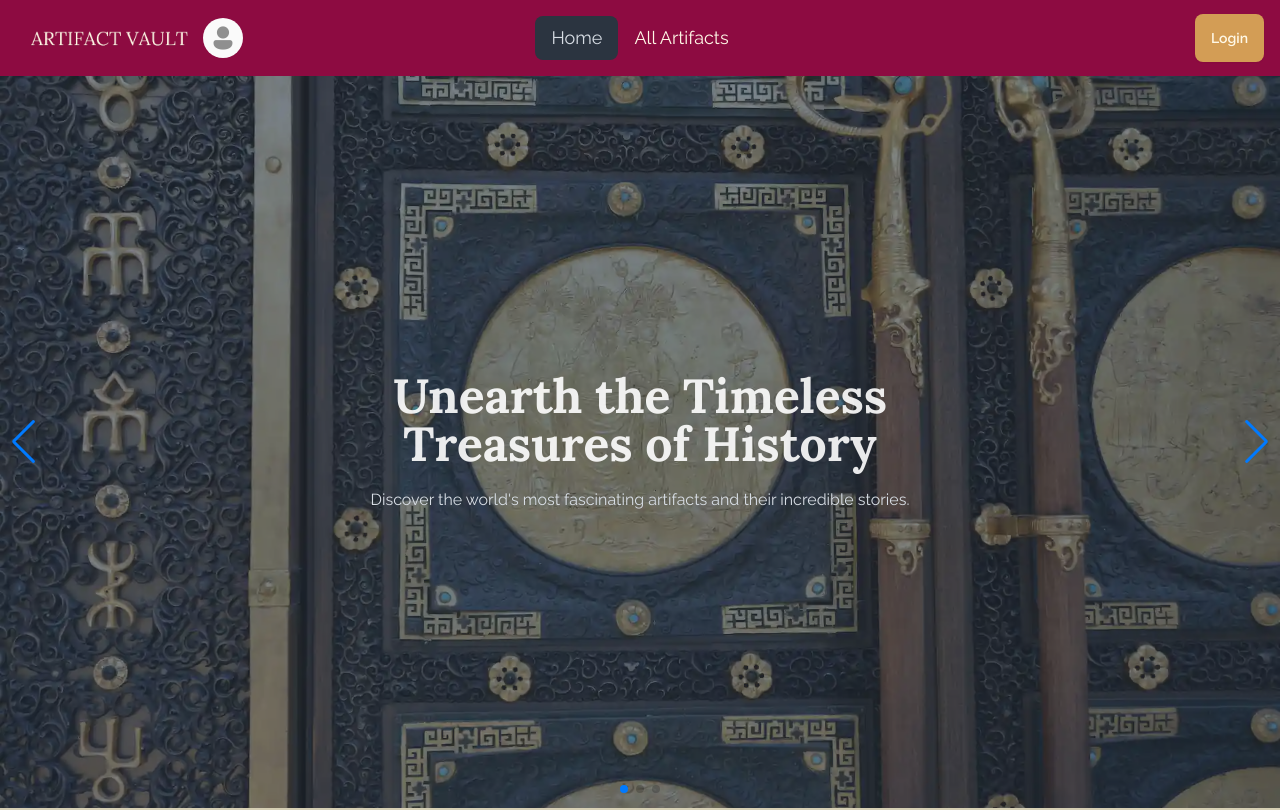
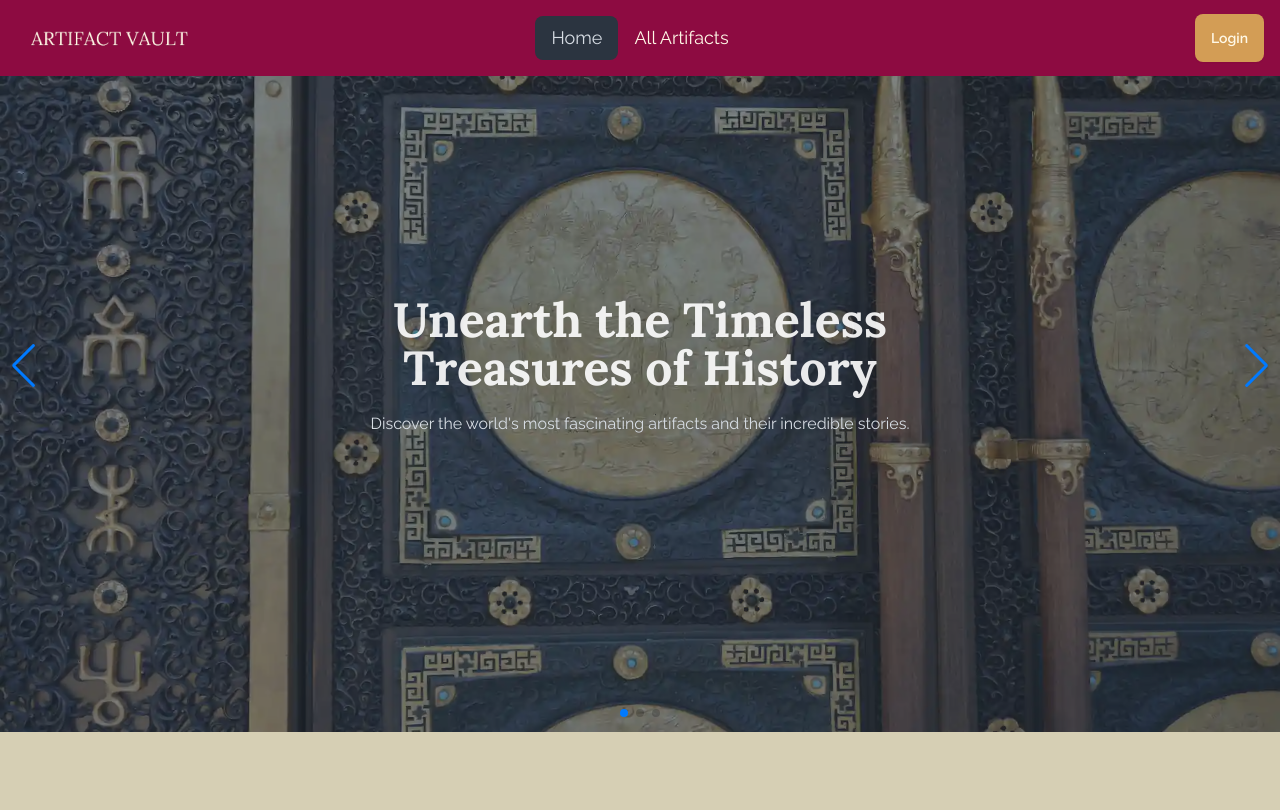
Before and after one commit to Mehedi107/A11-client, a React (Vite) app: page / in a window 1280 px wide. Shown: the top 810 px of the page. Built offline with nearby package versions, Linux system fonts and the light colour scheme; no server answers.

Commit message:
make navbar fixed

```diff
--- a/src/components/navbar/Navbar.jsx
+++ b/src/components/navbar/Navbar.jsx
@@ -17,15 +17,24 @@ const Navbar = () => {
         <NavLink to="/all-artifacts">All Artifacts</NavLink>
       </li>
       {user && (
+        <>
           <li>
             <NavLink to="/add-artifacts">Add Artifacts</NavLink>
           </li>
+          <li>
+            <Link to={'/my-artifacts'}>My Artifacts</Link>
+          </li>
+          <li>
+            <Link to={'/liked-artifacts'}>Liked Artifacts</Link>
+          </li>
+        </>
       )}
     </>
   );
 
   return (
-    <nav className="navbar px-4 bg-primary">
+    <nav className=" bg-primary fixed z-20 w-full">
+      <div className="container mx-auto navbar px-4">
         {/* nav start */}
         <div className="navbar-start justify-start">
           {/* logo for large device */}
@@ -33,8 +42,13 @@ const Navbar = () => {
             <img className="md:h-14 h-10" src={logo} alt="Logo" />
           </NavLink>
           {/* user for small device */}
+          <div className="lg:hidden">
             <div className="drawer z-10 w-10 h-10">
-          <input id="my-drawer-2" type="checkbox" className="drawer-toggle" />
+              <input
+                id="my-drawer-2"
+                type="checkbox"
+                className="drawer-toggle"
+              />
               <div className="drawer-content flex flex-col items-center justify-center">
                 {/* Page content here */}
                 <label htmlFor="my-drawer-2" className=" drawer-button">
@@ -58,13 +72,17 @@ const Navbar = () => {
                 </ul>
               </div>
             </div>
+          </div>
+
           <div className="lg:hidden"></div>
         </div>
         {/* nav center */}
         <div className="navbar-center lg:flex">
-        <ul className="hidden lg:flex menu menu-horizontal px-1 lg:text-lg text-accent">
+          <div className="hidden md:block">
+            <ul className="menu menu-horizontal px-1 lg:text-lg text-accent">
               {navLinks}
             </ul>
+          </div>
 
           <NavLink to="/" className="lg:hidden">
             <img className="h-12" src={logo2} alt="Logo" />
@@ -123,6 +141,7 @@ const Navbar = () => {
             </>
           )}
         </div>
+      </div>
     </nav>
   );
 };
```
Lines whose indentation alone changed are shown as unchanged.
